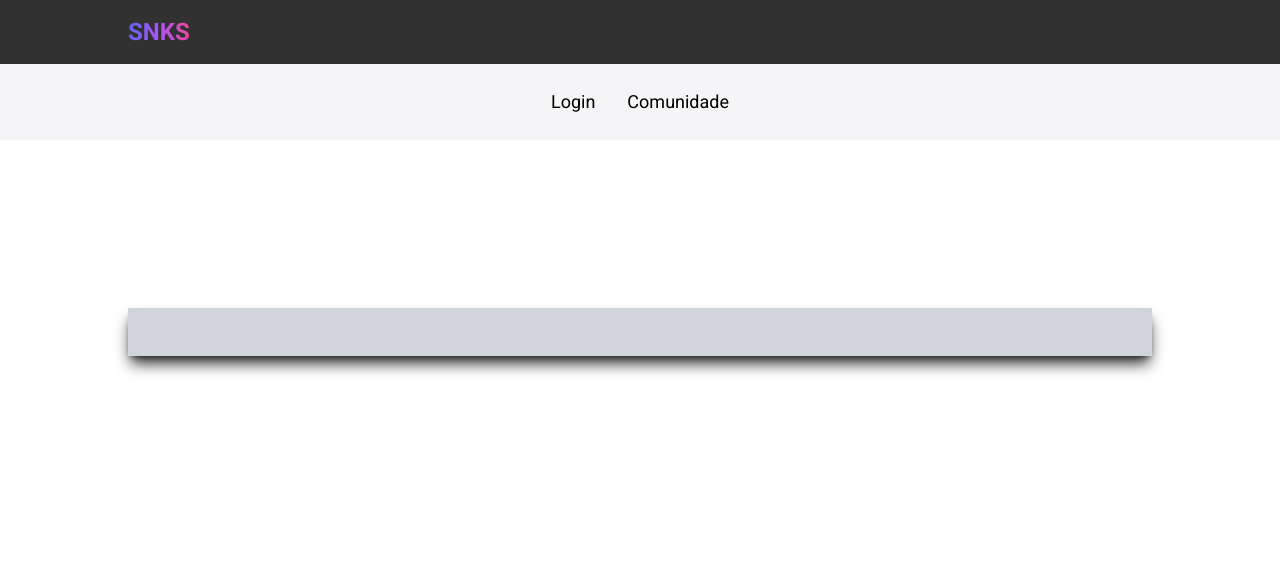
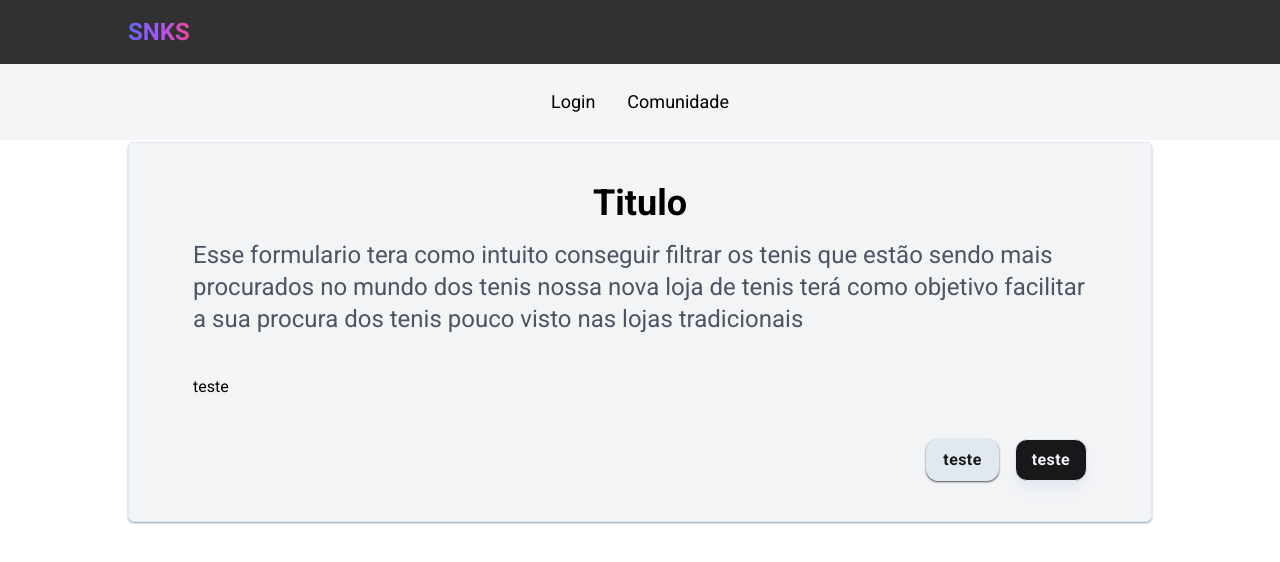
Before and after one commit to victor077/sneakers, a Next.js app in the folder front/: page /questions in a window 1280 px wide. Shown: the top 562 px of the page. Built offline with nearby package versions, Linux system fonts and the light colour scheme.

Commit message:
componente card

```diff
--- a/front/src/app/questions/page.tsx
+++ b/front/src/app/questions/page.tsx
@@ -2,15 +2,17 @@
 import React from "react";
 
 import Card from "@/components/Card";
-// import { useRouter } from "next/router";
+import Button from "@/components/Button";
 
 const Page = () => {
-  // const router = useRouter();
-
   return (
-      <div className=" h-96 flex items-center justify-center">
-        <Card />
-      </div>
+    <div className=" h-96 flex items-center justify-center">
+      <Card
+        body={"teste"}
+        firstButton={<Button variant="primary">teste</Button>}
+        lastButton={<Button variant="secondary">teste</Button>}
+      ></Card>
+    </div>
   );
 };
 
--- a/front/src/components/Card.tsx
+++ b/front/src/components/Card.tsx
@@ -1,9 +1,35 @@
-import React, { PropsWithChildren } from "react";
+import React, { PropsWithChildren, ReactNode } from "react";
+import Button from "./Button";
 
-const Card = ({ children }: PropsWithChildren) => {
+interface CardProps {
+  body: ReactNode;
+  firstButton: ReactNode;
+  secondButton?: ReactNode;
+  lastButton: ReactNode;
+}
+
+const Card = ({ body, firstButton, secondButton, lastButton }: CardProps) => {
   return (
-    <div className="w-4/5 bg-gray-300 shadow-lg shadow-neutral-800">
-      <div className="flex items-center justify-center p-6">{children}</div>
+    <div className="w-4/5 bg-gray-100 shadow-sm shadow-slate-400 border rounded-md ">
+      <div className="flex  justify-center py-10 px-16 gap-10 flex-col">
+        <header className="flex gap-4 flex-col items-center">
+          <p className="md:text-4xl font-semibold">Titulo</p>
+          <p className="md:text-2xl font-normal text-gray-600">
+            Esse formulario tera como intuito conseguir filtrar os tenis que
+            estão sendo mais procurados no mundo dos tenis nossa nova loja de
+            tenis terá como objetivo facilitar a sua procura dos tenis pouco
+            visto nas lojas tradicionais
+          </p>
+        </header>
+        {body}
+        <footer className="flex justify-end items-center ">
+          <div className="flex space-x-2">
+            <span>{firstButton}</span>
+            <span>{secondButton}</span>
+            <span>{lastButton}</span>
+          </div>
+        </footer>
+      </div>
     </div>
   );
 };
--- a/front/src/components/header.tsx
+++ b/front/src/components/header.tsx
@@ -1,6 +1,6 @@
 import React from "react";
+import Link from "next/link";
 import Logo from "./Logo";
-import Link from "next/link";
 
 function Header() {
   return (
--- a/front/src/components/logo.tsx
+++ b/front/src/components/logo.tsx
@@ -6,8 +6,7 @@ const Logo = () => {
     <h1 className="text-gradient flex items-center">
       <Link
         href="./"
-        className="bg-gradient-to-r from-indigo-500 via-purple-500 to-pink-500 bg-clip-text text-transparent text-2xl font-bold cursor-pointer
-         hover:bg-gradient-to-r hover:from-indigo-300 hover:via-purple-300 hover:to-pink-300 hover:bg-clip-text hover:text-transparent"
+        className="bg-gradient-to-r from-indigo-500 via-purple-500 to-pink-500 bg-clip-text text-transparent text-2xl font-bold cursor-pointer"
       >
         SNKS
       </Link>
```
